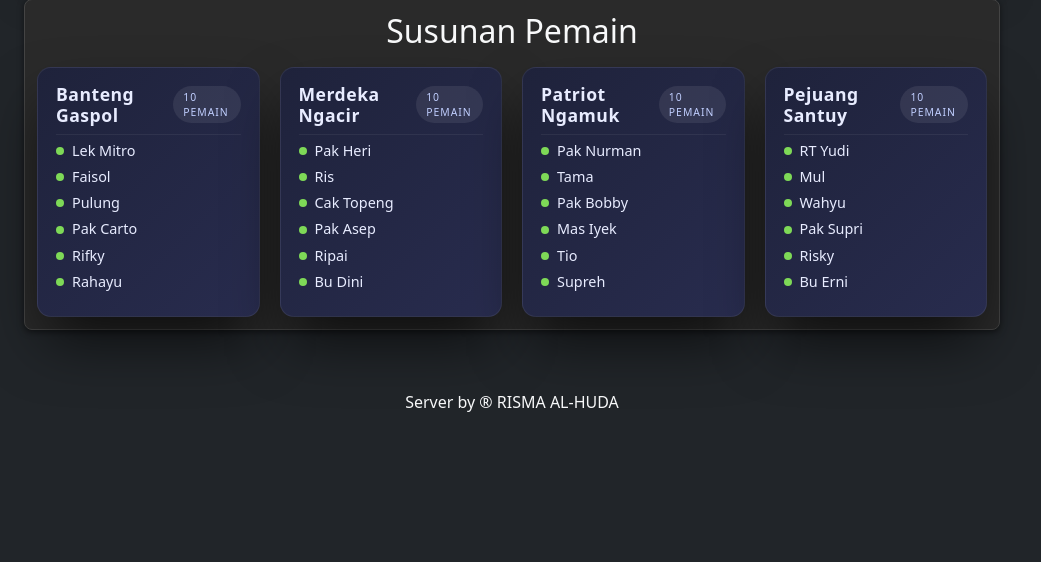
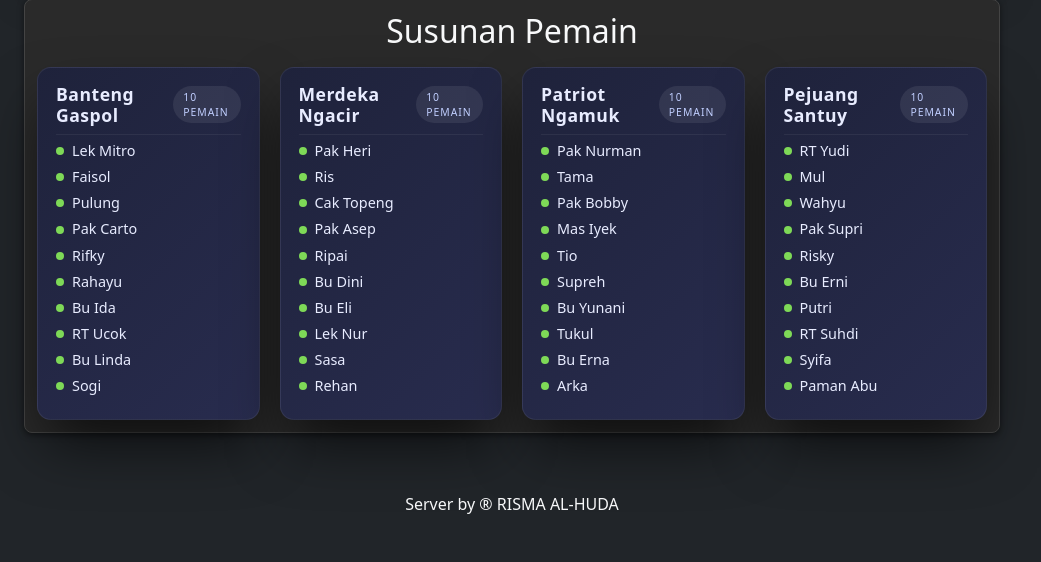
Before and after one commit to bypulung/bypulung.github.io, a PHP site: page /ligadusun/index.html in a window 1280 px wide. Shown: the part 1081-1643 px from the top of the page, without its empty margins (0-1041 px from the left). Before the commit the page ends 1493 px from the top, so only its background shows below. Run offline with PHP 8.4, Linux system fonts and the light colour scheme; some libraries are stand-ins or nearby versions.

Commit message:
Update gaya.css

```diff
--- a/ligadusun/gaya.css
+++ b/ligadusun/gaya.css
@@ -205,8 +205,8 @@ h1 {
   list-style: none;
   padding: 0;
   margin: 8px 0 0;
-  max-height: 160px;
-  overflow-y: auto;
+  /* max-height: 160px; */
+  /* overflow-y: auto; */
   border-top: 1px solid rgba(255,255,255,.06);
 }
 .player-list li {
```
